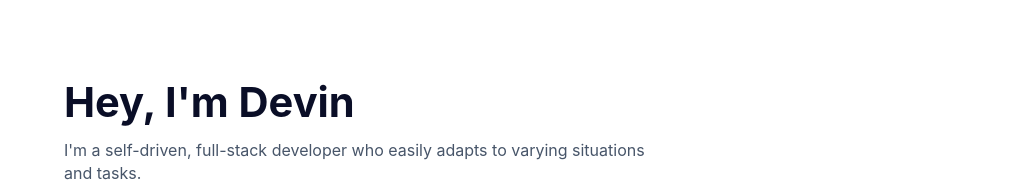
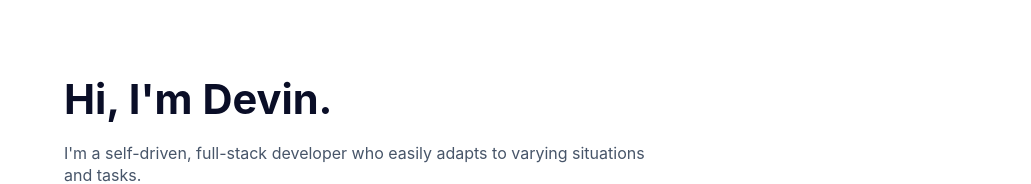
Before and after one commit to devinjl665/Developer-Portfolio, a React (Vite) app in the folder Developer-Portfolio/: page / in a window 1280 px wide. Shown: the part 445-629 px from the top of the page, without its empty margins (124-1155 px from the left). Built offline with nearby package versions, Linux system fonts and the light colour scheme.

Commit message:
Added typing animation to Hero section

```diff
--- a/Developer-Portfolio/src/components/Hero/Hero.jsx
+++ b/Developer-Portfolio/src/components/Hero/Hero.jsx
@@ -4,7 +4,7 @@ export default function Hero() {
     return (
         <section className={styles.hero}>
             <div>
-                <h1 className={styles.title}>Hey, I'm Devin</h1>
+                <h1 className={styles.title}>Hi, I'm Devin.</h1>
                 <p className={styles.lead}>
                     I'm a self-driven, full-stack developer who easily adapts to varying situations and tasks.
                 </p>
--- a/Developer-Portfolio/src/components/Hero/Hero.module.css
+++ b/Developer-Portfolio/src/components/Hero/Hero.module.css
@@ -10,6 +10,12 @@
 .title {
     font-size: clamp(1.8rem, 4vw, 2.6rem);
     margin-bottom: 0.5rem;
+    display: inline-block;
+    border-right: 3px solid var(--accent);
+    white-space: nowrap;
+    overflow: hidden;
+    width: 0;
+    animation: typing 1.5s steps(40, end) forwards;
 }
 
 .lead {color: var(--muted); margin-bottom: 1rem; max-width: 60ch;}
@@ -28,3 +34,19 @@
     transform: translateY(-4px);
     box-shadow: 0 8px 18px rgba(2,6,23,0.12);
 }
+
+
+@keyframes typing {
+  0% {
+    width: 0;
+    border-right-color: var(--accent);
+  }
+  99% {
+    width: 12ch;
+    border-right-color: var(--accent);
+  }
+  100% {
+    width: 12ch;
+    border-right-color: transparent;
+  }
+}
--- a/Developer-Portfolio/src/components/Skills/Skills.jsx
+++ b/Developer-Portfolio/src/components/Skills/Skills.jsx
@@ -1,9 +1,10 @@
-import {FaReact, FaJs, FaCss3Alt, FaPython, FaNode, FaGithub} from 'react-icons/fa';
+import {FaReact, FaJs, FaCss3Alt, FaPython, FaNode, FaGithub, FaHtml5 } from 'react-icons/fa';
 import {SiMongodb, SiPostgresql, SiVite} from "react-icons/si";
 import { TbBrandCSharp } from "react-icons/tb";
 import styles from './Skills.module.css';
 
 const skills = [
+    { name: 'HTML', icon: FaHtml5},
     { name: 'JavaScript', icon: FaJs},
     { name: 'CSS', icon: FaCss3Alt},
     { name: 'React', icon: FaReact},
--- a/Developer-Portfolio/src/styles/globals.css
+++ b/Developer-Portfolio/src/styles/globals.css
@@ -19,6 +19,23 @@ button {font: inherit;}
     to {opacity: 1; transform: translateY(0);}
 }
 
+@keyframes typing {
+  0% {
+    width: 0;
+    border-right-color: var(--accent);
+  }
+  99% {
+    width: 20ch;
+    border-right-color: var(--accent);
+  }
+  100% {
+    width: 20ch;
+    border-right-color: transparent;
+  }
+}
+
+
+
 :root {
     --anim-duration: 420ms;
     --anim-ease: cubic-bezier(.2,.9,.2,1);
```
